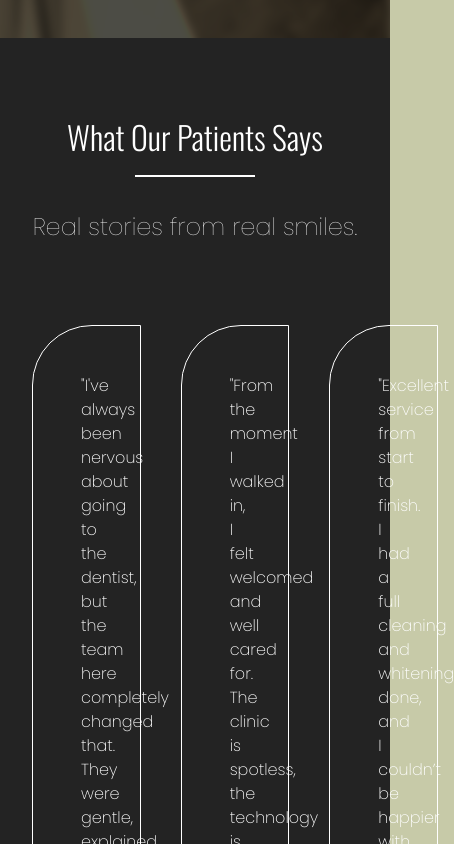
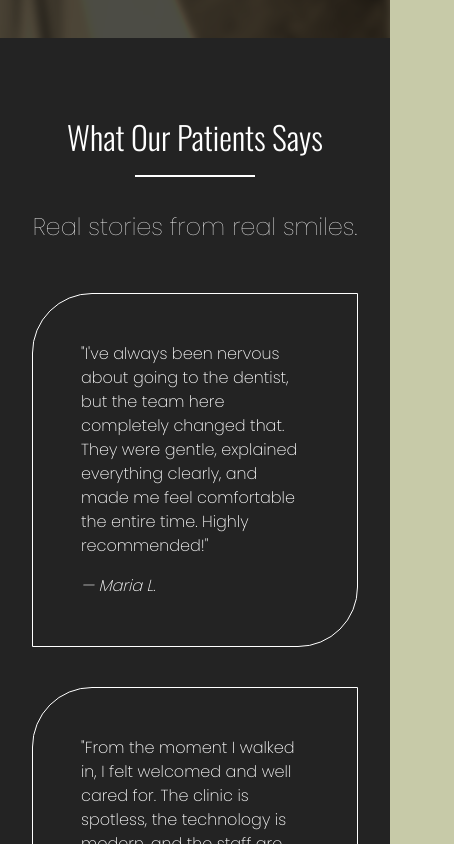
Before and after one commit to ABegas/donti, a Next.js app: page / in a window 390 px wide. Shown: the part 9303-10147 px from the top of the page, 454 px wide, since content can reach past the window. Built offline with nearby package versions, Linux system fonts and the light colour scheme.

Commit message:
DNT-06: Feedbacks mobile

```diff
--- a/src/app/components/Global/Feedbacks.jsx
+++ b/src/app/components/Global/Feedbacks.jsx
@@ -4,10 +4,10 @@ const Feedbacks = () => {
     return (
         <div className="wrapper text-white py-[80px] px-[32px]">
             <h3 className="o-decor o-decor--center text-center mb-8 title-h2">What Our Patients Says</h3>
-            <div className="text-[24px] font-[100] text-center mb-20">Real stories from real smiles.</div>
-            <ul className="flex gap-[40px]">
+            <div className="text-[24px] font-[100] text-center mb-12 md:mb-20">Real stories from real smiles.</div>
+            <ul className="flex flex-col md:flex-row gap-[40px]">
                 {FeedbacksContent.map(feedback => (
-                    <li key={feedback.id} className="p-12 border-1 rounded-[60px_0_60px_0] w-1/3">
+                    <li key={feedback.id} className="p-12 border-1 rounded-[60px_0_60px_0] md:w-1/3">
                         <p>"{feedback.text}"</p>
                         <i>— {feedback.name}</i>
                     </li>
```
